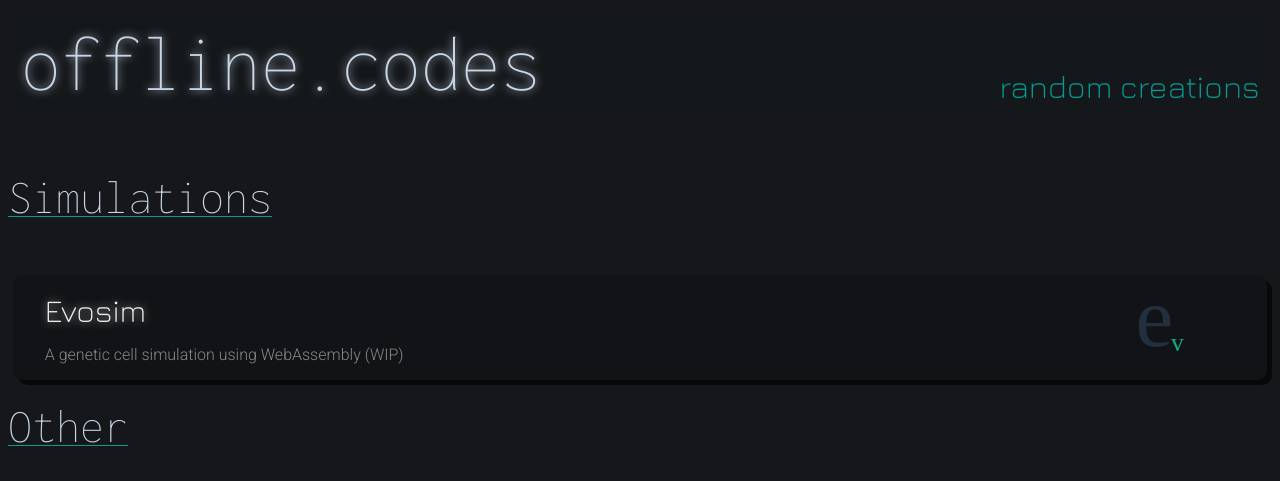
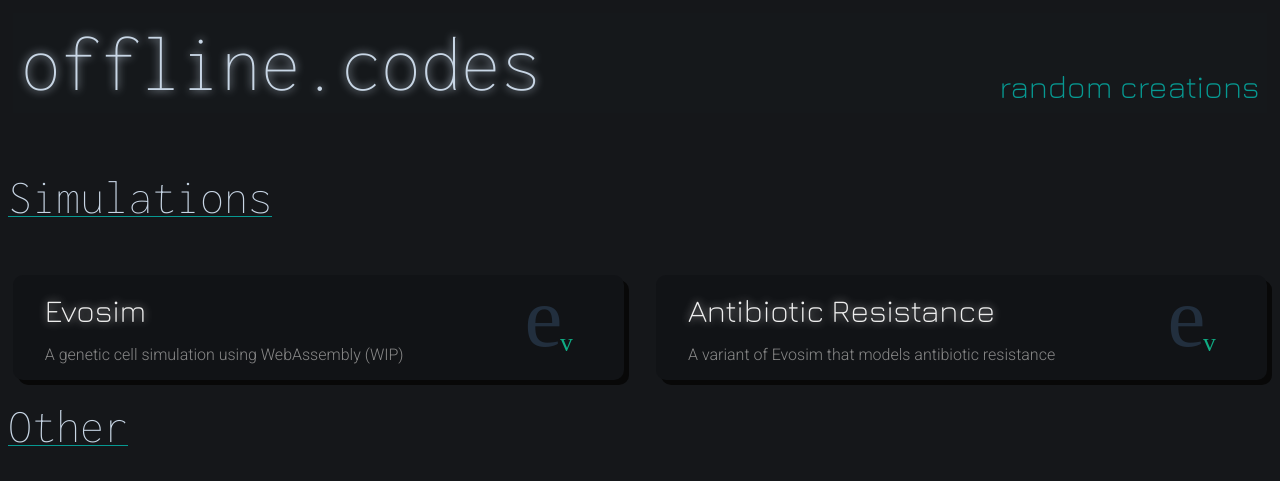
Before and after one commit to nebulatgs/nebulatgs.github.io, a plain HTML site: page index.html in a window 1280 px wide. Shown: the top 481 px of the page. Drawn offline with nearby package versions, Linux system fonts and the light colour scheme.

Commit message:
Add antibiotic resistance

```diff
--- a/index.html
+++ b/index.html
@@ -2,6 +2,11 @@
 <html>
 
 <head>
+    <meta property="description" content="random creations">
+    <meta property="og:title" content="offline.codes">
+    <meta property="og:description" content="random creations">
+    <meta property="og:url" content="https://offline.codes">
+    <meta property="og:image" content="https://offline.codes/logo.png">
     <link rel="stylesheet" href="style.css">
     <title>offline.codes</title>
 </head>
@@ -20,6 +25,13 @@
             </div>
             <img class="cardicon" src="evosim.svg" width="10%">
         </a>
+        <a class="tile" href="https://offline.codes/antibiotic/">
+            <div>
+                <h3>Antibiotic Resistance</h3>
+                <p>A variant of Evosim that models antibiotic resistance</p>
+            </div>
+            <img class="cardicon" src="evosim.svg" width="10%">
+        </a>
     </section>
     <h2>Other</h2>
     <section>
```
